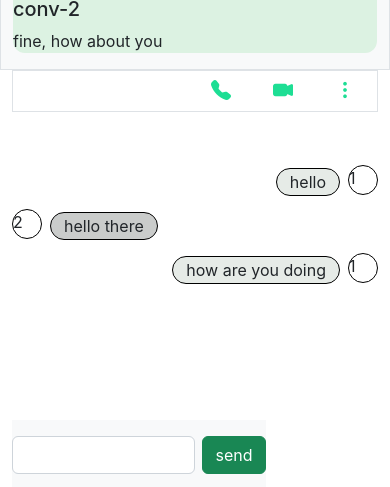
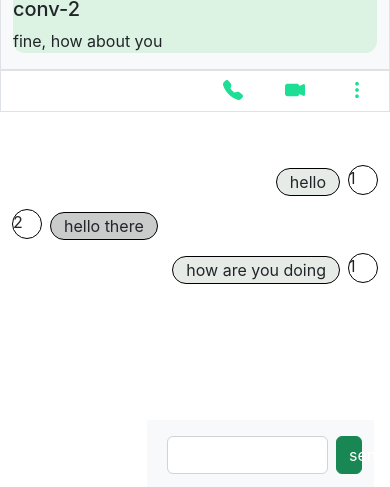
Before and after one commit to inf0std/ISI-VCP, a React (Create React App) app: page / in a window 390 px wide. Shown: the part 354-841 px from the top of the page. Built offline with nearby package versions, Linux system fonts and the light colour scheme; no server answers.

Commit message:
make it more responsive (2)

```diff
--- a/src/client/component/conversationTab/ConversationTab.js
+++ b/src/client/component/conversationTab/ConversationTab.js
@@ -8,20 +8,24 @@ const ConversationTab = (props) => {
   };
 
   return (
-    <div className="col-sm-8 -bg-light cd-inline-block">
+    <div className="col-sm-8 -bg-light cd-inline-block h-100 overflow-auto">
+      <div className="row">
         <NavBar />
+      </div>
+      <div className="row h-100">
         <MessagesTab myId={props.myId} msgs={props.msgs} />
-        <div>
+      </div>
+      <div className="row d-flex justify-content-end aligh-self-end">
         <form
-          className="d-flex py-3 bg-light"
+        className="d-flex py-3 bg-light col-7 mx-3"
         style={{
           position: "fixed",
           bottom: 0,
-            width: "65vw"
+          // width: "65vw"
         }}
         >
-            <input className="form-control" type="text" style={{marginRight:'5px'}}></input>
-            <button className="btn btn-success btn-rounded" onClick={sendMessage}style={{marginLeft:'2px'}}>send</button>
+          <input className="form-control mx-2" type="text" style={{}}></input>
+          <button className="btn btn-success btn-rounded col-1" onClick={sendMessage}style={{}}>send</button>
       </form>
     </div>
     </div>
--- a/src/client/component/messagesTab/MessagesTab.js
+++ b/src/client/component/messagesTab/MessagesTab.js
@@ -3,7 +3,7 @@ import Msg from "../msg/Msg.js";
 
 const MessagesTab = (props) => {
   return (
-    <div className="">
+    <div className="h-75 d-inline-block">
       {console.log(props.msgs)}
       {props.msgs.map((m) => (
         <Msg msg={m} isme={m.senderId === props.myId} />
```
Lines whose indentation alone changed are shown as unchanged.
